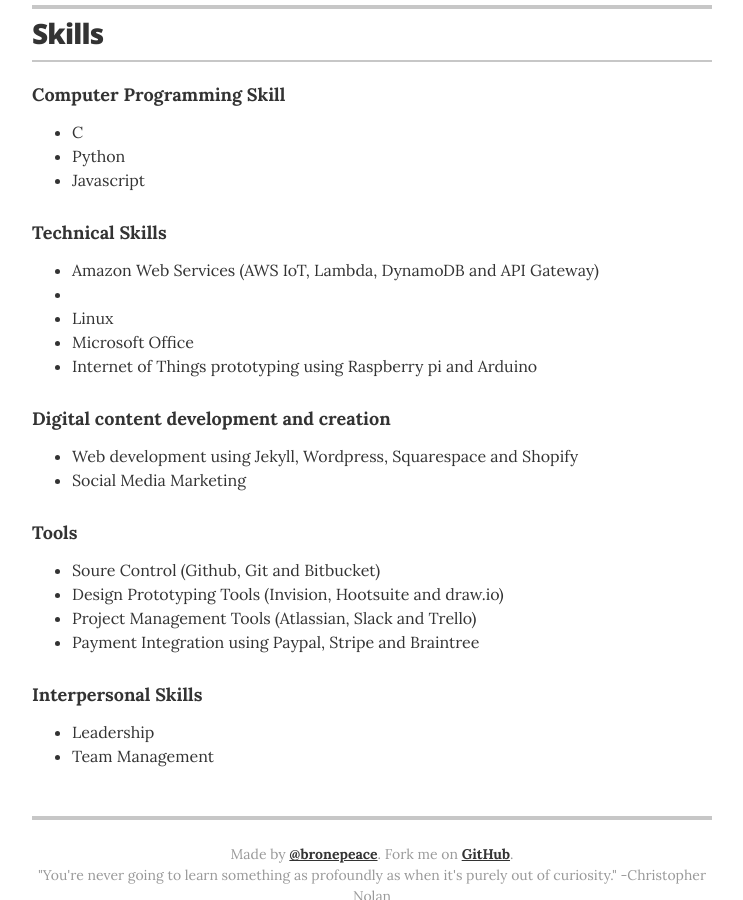
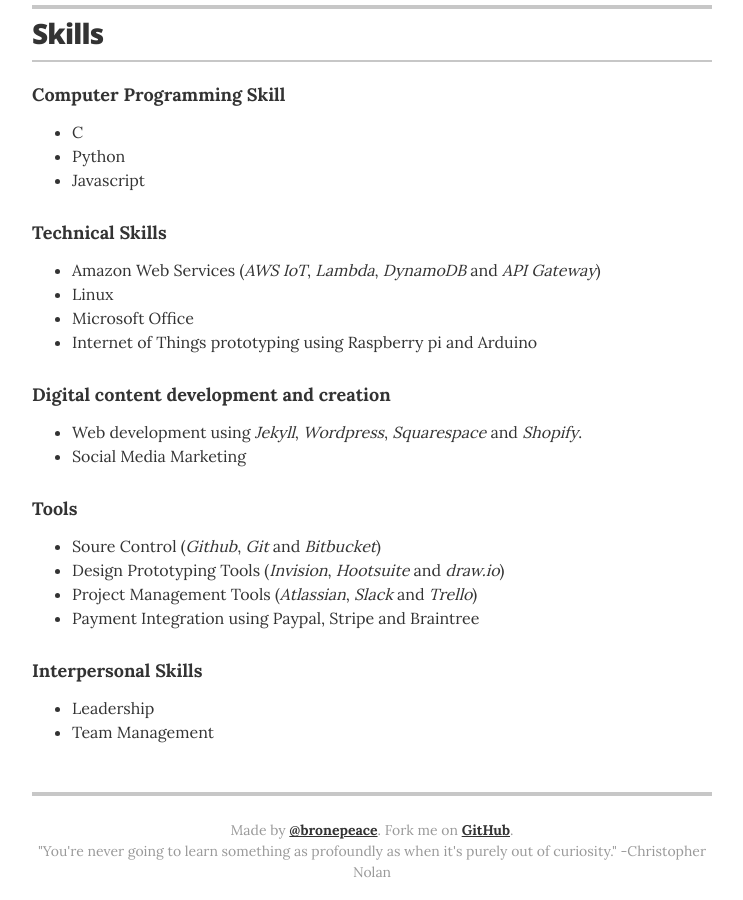
Before and after one commit to ranabhat/ranabhat.github.io, a Jekyll site: the page built from index.html, in a window 1280 px wide and 900 px high, scrolled down 2247 px. Shown: the whole window, without its empty margins (268-1011 px from the left). Built offline with Jekyll 4.4.1, drawn with Linux system fonts in a browser that asks for light colours.

Commit message:
Update skills.yml

```diff
--- a/_data/skills.yml
+++ b/_data/skills.yml
@@ -5,14 +5,14 @@
 
 # Communications strategy
 - skill: Technical Skills
-  description: <ul class="resume-item-list"><li>Amazon Web Services (AWS IoT, Lambda, DynamoDB and API Gateway)<li><li>Linux</li><li>Microsoft Office</li><li>Internet of Things prototyping using Raspberry pi and Arduino</li></ul>
+  description: <ul class="resume-item-list"><li>Amazon Web Services (<i>AWS IoT</i>, <i>Lambda</i>, <i>DynamoDB</i> and <i>API Gateway</i>)</li><li>Linux</li><li>Microsoft Office</li><li>Internet of Things prototyping using Raspberry pi and Arduino</li></ul>
 
 # Digital content development and creation
 - skill: Digital content development and creation
-  description:  <ul class="resume-item-list"><li>Web development using Jekyll, Wordpress, Squarespace and Shopify</li><li>Social Media Marketing</li><ul>
+  description:  <ul class="resume-item-list"><li>Web development using <i>Jekyll</i>, <i>Wordpress</i>, <i>Squarespace</i> and <i>Shopify</i>.</li><li>Social Media Marketing</li><ul>
 
 - skill: Tools
-  description: <ul class="resume-item-list"><li>Soure Control (Github, Git and Bitbucket)</li><li>Design Prototyping Tools (Invision, Hootsuite and draw.io)</li><li>Project Management Tools (Atlassian, Slack and Trello)</li><li>Payment Integration using Paypal, Stripe and Braintree</li></ul>
+  description: <ul class="resume-item-list"><li>Soure Control (<i>Github</i>, <i>Git</i> and <i>Bitbucket</i>)</li><li>Design Prototyping Tools (<i>Invision</i>, <i>Hootsuite</i> and <i>draw.io</i>)</li><li>Project Management Tools (<i>Atlassian</i>, <i>Slack</i> and <i>Trello</i>)</li><li>Payment Integration using Paypal, Stripe and Braintree</li></ul>
 
 - skill: Interpersonal Skills
   description:  <ul class="resume-item-list"><li>Leadership</li><li>Team Management</li></ul>
```
